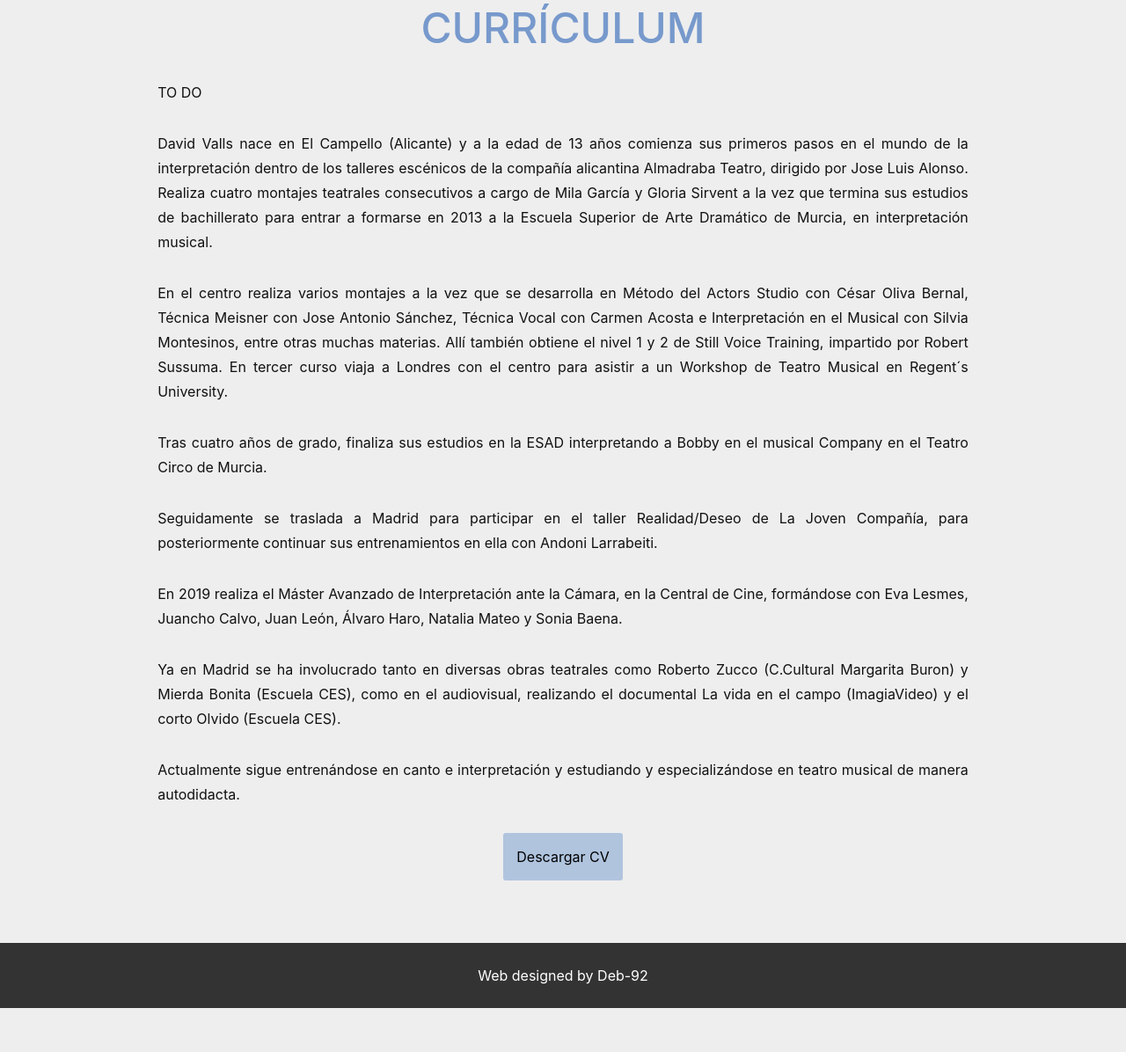
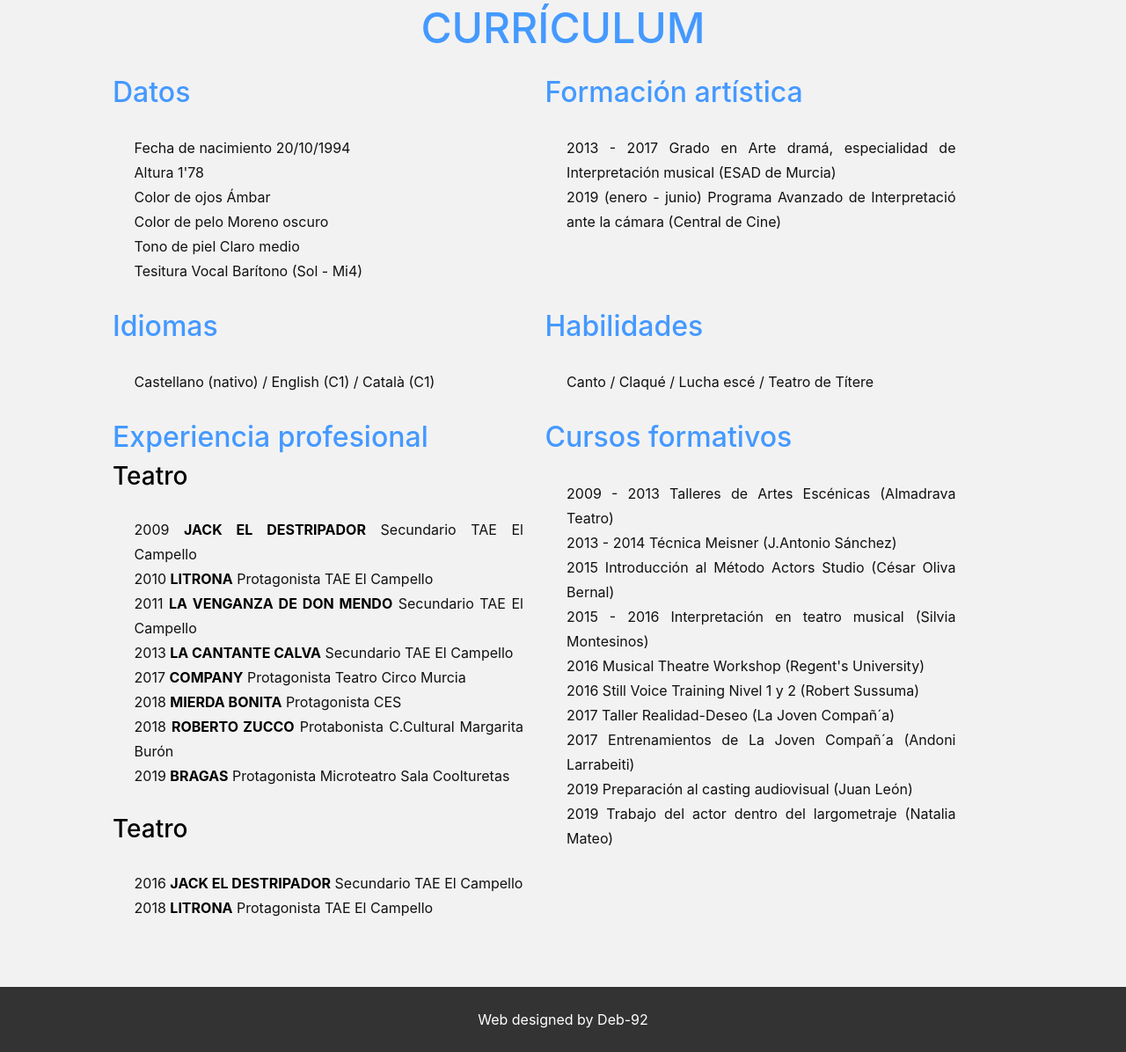
Before and after one commit to deb8192/David-web, a PHP site: page /curriculum.html in a window 1280 px wide. Shown: the part 142-1338 px from the top of the page at 88% size. Before the commit the page ends 1288 px from the top, so only its background shows below. Run offline with PHP 8.4, Linux system fonts and the light colour scheme; style sheets or scripts are compiled from the project's sources.

Commit message:
Actualizar currículum

```diff
--- a/css/style.css
+++ b/css/style.css
@@ -22,7 +22,7 @@ html
 }
 body
 {
-    background-color:#eee;
+    background-color:#f2f2f2;
 }
 header
 {
@@ -41,12 +41,12 @@ h1
     font-size: 3em;
     margin: 25px auto;
     text-align: center;
-    color: #79c
+    color: #49f
 }
 h2
 {
     font-size: 2em;
-    color: #79c
+    color: #49f
 }
 .logo h2
 {
@@ -246,16 +246,24 @@ p
     padding: 60px 0;
     margin: 0 10%;
 }
-#mainBio div:nth-child(2n + 0) h2
+#mainCV .divFlex
+{
+    display: block;
+}
+#mainCV .bloqueInfo
+{
+    width: 100%;
+}
+#mainBio article:nth-child(2n + 0) h2
 {
     text-align: right;
 }
-#mainBio section div
+#mainBio article
 {
     border-bottom: solid 1px #aaa;
     padding: 25px 5%;
 }
-#mainBio section div:last-child
+#mainBio article:last-child
 {
     border-bottom: none;
 }
@@ -371,6 +379,17 @@ footer div
     {
         padding: 1em 0;
     }
+
+    /************ Main Content ***********/
+
+    #mainCV .divFlex
+    {
+        display: flex;
+    }
+    #mainCV .bloqueInfo
+    {
+        width: 48%;
+    }
 }
 
 @media all and (min-width: 1280px)
--- a/curriculum.html
+++ b/curriculum.html
@@ -61,41 +61,69 @@
         </header>
         <main id="mainCV">
             <h1>CURR&Iacute;CULUM</h1>
-            <section>
-                <P>TO DO</P>
-                <p>David Valls nace en El Campello (Alicante) y a la edad de 13 años
-                    comienza sus primeros pasos en el mundo de la interpretación dentro
-                    de los talleres escénicos de la compañía alicantina Almadraba Teatro,
-                    dirigido por Jose Luis Alonso. Realiza cuatro montajes teatrales
-                    consecutivos a cargo de Mila García y Gloria Sirvent a la vez que
-                    termina sus estudios de bachillerato para entrar a formarse en 2013 a
-                    la Escuela Superior de Arte Dramático de Murcia, en interpretación musical.</p>
+            <div class="divFlex">
+                <article class="bloqueInfo">
+                    <h2>Datos</h2>
+                    <p>Fecha de nacimiento  20/10/1994<br>
+                    Altura  1'78<br>
+                    Color de ojos   &Aacute;mbar<br>
+                    Color de pelo   Moreno oscuro<br>
+                    Tono de piel    Claro medio<br>
+                    Tesitura Vocal  Bar&iacute;tono (Sol - Mi4)</p>
+                </article>
 
-                <p>En el centro realiza varios montajes a la vez que se desarrolla en Método
-                    del Actors Studio con César Oliva Bernal, Técnica Meisner con Jose Antonio
-                    Sánchez, Técnica Vocal con Carmen Acosta e Interpretación en el Musical con
-                    Silvia Montesinos, entre otras muchas materias. Allí también obtiene el nivel
-                    1 y 2 de Still Voice Training, impartido por Robert Sussuma. En tercer curso
-                    viaja a Londres con el centro para asistir a un Workshop de Teatro Musical en
-                    Regent´s University.</p>
+                <article class="bloqueInfo">
+                    <h2>Formaci&oacute;n art&iacute;stica</h2>
+                    <p>2013 - 2017  Grado en Arte dram&aacute;, especialidad de Interpretaci&oacute;n musical (ESAD de Murcia)<br>
+                    2019 (enero - junio)    Programa Avanzado de Interpretaci&oacute; ante la c&aacute;mara (Central de Cine)</p>
+                </article>
+            </div>
 
-                <p>Tras cuatro años de grado, finaliza sus estudios en la ESAD interpretando a Bobby
-                     en el musical Company en el Teatro Circo de Murcia.</p>
-
-                <p>Seguidamente se traslada a Madrid para participar en el taller Realidad/Deseo de La
-                    Joven Compañía, para posteriormente continuar sus entrenamientos en ella con Andoni Larrabeiti.</p>
-
-                <p>En 2019 realiza el Máster Avanzado de Interpretación ante la Cámara, en la Central de Cine,
-                    formándose con Eva Lesmes, Juancho Calvo, Juan León, Álvaro Haro, Natalia Mateo y Sonia Baena.</p>
-
-                <p>Ya en Madrid se ha involucrado tanto en diversas obras teatrales como Roberto Zucco (C.Cultural
-                    Margarita Buron) y Mierda Bonita (Escuela CES), como en el audiovisual, realizando el documental
-                    La vida en el campo (ImagiaVideo) y el corto Olvido (Escuela CES).</p>
-
-                <p>Actualmente sigue entrenándose en canto e interpretación y estudiando y especializándose en
-                    teatro musical de manera autodidacta.</p>
-                <button>Descargar CV</button>
-            </section>
+            <div class="divFlex">
+                <div class="bloqueInfo">
+                    <article>
+                        <h2>Idiomas</h2>
+                        <p>Castellano (nativo) / English (C1) / Catal&agrave; (C1)</p>
+                    </article>
+                    <article>
+                        <h2>Experiencia profesional</h2>
+                        <h3>Teatro</h3>
+                        <p>2009 <b>JACK EL DESTRIPADOR</b> Secundario  TAE El Campello<br>
+                            2010 <b>LITRONA</b> Protagonista    TAE El Campello<br>
+                            2011 <b>LA VENGANZA DE DON MENDO</b> Secundario    TAE El Campello<br>
+                            2013 <b>LA CANTANTE CALVA</b> Secundario    TAE El Campello<br>
+                            2017 <b>COMPANY</b> Protagonista    Teatro Circo Murcia<br>
+                            2018 <b>MIERDA BONITA</b> Protagonista    CES<br>
+                            2018 <b>ROBERTO ZUCCO</b> Protabonista    C.Cultural Margarita Bur&oacute;n<br>
+                            2019 <b>BRAGAS</b> Protagonista    Microteatro Sala Coolturetas<br>
+                        </p>
+                        <h3>Teatro</h3>
+                        <p>2016 <b>JACK EL DESTRIPADOR</b> Secundario  TAE El Campello<br>
+                            2018 <b>LITRONA</b> Protagonista    TAE El Campello<br>
+                        </p>
+                    </article>
+                </div>
+                <div class="bloqueInfo">
+                    <article>
+                        <h2>Habilidades</h2>
+                        <p>Canto / Claqu&eacute; / Lucha esc&eacute; / Teatro de T&iacute;tere</p>
+                    </article>
+                    <article>
+                        <h2>Cursos formativos</h2>
+                        <p>2009 - 2013 Talleres de Artes Esc&eacute;nicas   (Almadrava Teatro)<br>
+                            2013 - 2014 T&eacute;cnica Meisner   (J.Antonio S&aacute;nchez)<br>
+                            2015 Introducci&oacute;n al M&eacute;todo Actors Studio   (C&eacute;sar Oliva Bernal)<br>
+                            2015 - 2016 Interpretaci&oacute;n en teatro musical   (Silvia Montesinos)<br>
+                            2016 Musical Theatre Workshop   (Regent's University)<br>
+                            2016 Still Voice Training Nivel 1 y 2   (Robert Sussuma)<br>
+                            2017 Taller Realidad-Deseo   (La Joven Compa&ntilde;&acute;a)<br>
+                            2017 Entrenamientos de La Joven Compa&ntilde;&acute;a   (Andoni Larrabeiti)<br>
+                            2019 Preparaci&oacute;n al casting audiovisual    (Juan Le&oacute;n)<br>
+                            2019 Trabajo del actor dentro del largometraje   (Natalia Mateo)<br>
+                        </p>
+                    </article>
+                </div>
+            </div>
         </main>
         <footer>
             <div>Web designed by Deb-92</div>
```
Also changed, not shown: en/about-me.html (+45 -3 lines), en/cv.html (+65 -3 lines), sobre-mi.html (+8 -10 lines), 1 other file.
